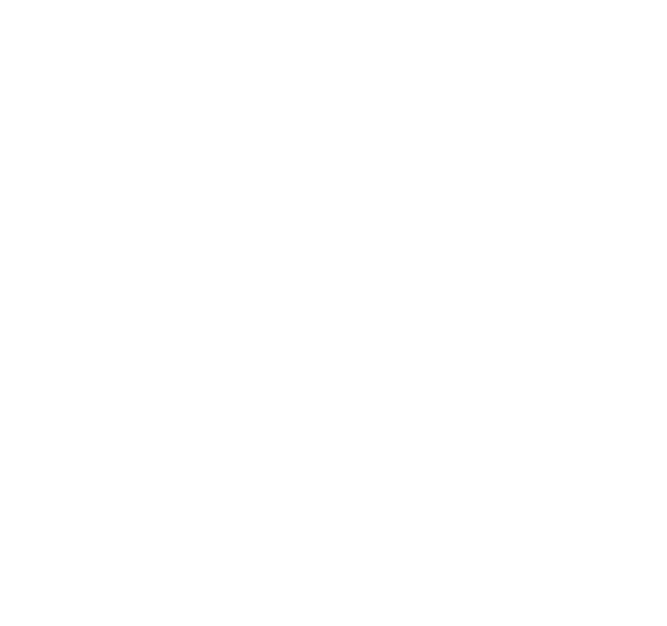
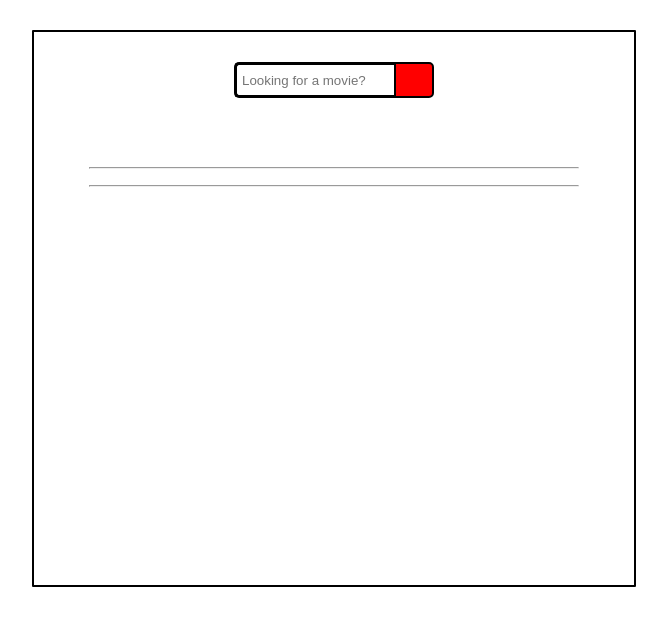
Before and after one commit to shadysalem/carProject, a plain HTML site: page js/index.html in a window 1280 px wide. Shown: the whole page, without its empty margins (306-973 px from the left). Drawn offline with Linux system fonts and the light colour scheme; files that its build step writes are made by us from their sources.

Commit message:
updates the css and html files

```diff
--- a/css/style.css
+++ b/css/style.css
@@ -0,0 +1,89 @@
+body {
+    font-family: "Open Sans", sans-serif;
+    background-repeat: no-repeat;
+    background-size: 100% 200%;
+  }
+  .search {
+    display: flex;
+  }
+
+  .searchTerm {
+    width: 100%;
+    border: 3px solid black;
+    border-right: none;
+    padding: 5px;
+    height: 20px;
+    border-radius: 5px 0 0 5px;
+    outline: none;
+    color: #9dbfaf;
+  }
+
+  .searchTerm:focus {
+    color: #000000;
+  }
+
+  .searchButton {
+    width: 40px;
+    height: 36px;
+    border: 2px solid black;
+    background: red;
+    text-align: center;
+    color: #fff;
+    border-radius: 0 5px 5px 0;
+    cursor: pointer;
+    font-size: 20px;
+  }
+
+  /*Resize the wrap to see the search bar change!*/
+  .wrap {
+    width: 200px;
+    margin-top: 30px;
+    margin-bottom: 20px;
+  }
+  .DataDiv {
+    width: 600px;
+    margin: auto;
+    margin-top: 30px;
+    border: 2px solid black;
+    border-radius: 1px;
+    display: flex;
+    justify-content: center;
+    align-items: center;
+    flex-direction: column;
+  }
+  .content {
+    display: flex;
+    width: 580px;
+    height: 450px;
+    margin-top: 17px;
+    margin-left: auto;
+    margin-right: auto;
+    flex-wrap: wrap;
+    justify-content: center;
+    color: #fff;
+  }
+  p .summary {
+    word-break: keep-all;
+    color: #fff;
+  }
+
+  .information {
+    display: flex;
+    align-self: flex-start;
+    justify-content: flex-end;
+    margin-right: auto;
+    width: 100%;
+    padding-right: 45px;
+  }
+  ul {
+    padding-left: 45px;
+    font-family: Cursive, serif;
+    width: 100%;
+  }
+  .taktser {
+    margin-top: -40px;
+    margin-left: 30px;
+    padding: 0px 10px;
+    font-size: 18px;
+    font-style: oblique;
+  }
--- a/js/index.html
+++ b/js/index.html
@@ -1,12 +1,43 @@
 <!DOCTYPE html>
 <html lang="en">
-<head>
-    <meta charset="UTF-8">
-    <meta http-equiv="X-UA-Compatible" content="IE=edge">
-    <meta name="viewport" content="width=device-width, initial-scale=1.0">
-    <title>Document</title>
-</head>
-<body>
+  <head>
+    <meta charset="UTF-8" />
+    <meta name="viewport" content="width=device-width, initial-scale=1.0" />
+    <link rel="stylesheet" href="style.css" />
 
-</body>
+    <title>project</title>
+  </head>
+  <body>
+    <div class="DataDiv">
+      <div class="wrap">
+        <div class="search">
+          <input
+            type="text"
+            class="searchTerm"
+            placeholder="Looking for a movie?"
+            id="text"
+          />
+          <label for=""
+            ><input type="submit" class="searchButton" value=" " id="movie" />
+          </label>
+        </div>
+      </div>
+      <div class="imgs" id="imgs"></div>
+      <div class="content">
+        <div class="information" id="information">
+          <ul>
+            <p class="title" id="title"></p>
+            <hr />
+            <p class="rating" id="rating"></p>
+            <hr />
+            <p class="realeseDate" id="realeseDate"></p>
+          </ul>
+        </div>
+        <div class="taktser">
+          <p class="summary" id="summary"></p>
+        </div>
+      </div>
+    </div>
+  </body>
+  <script src="index.js"></script>
 </html>
```
